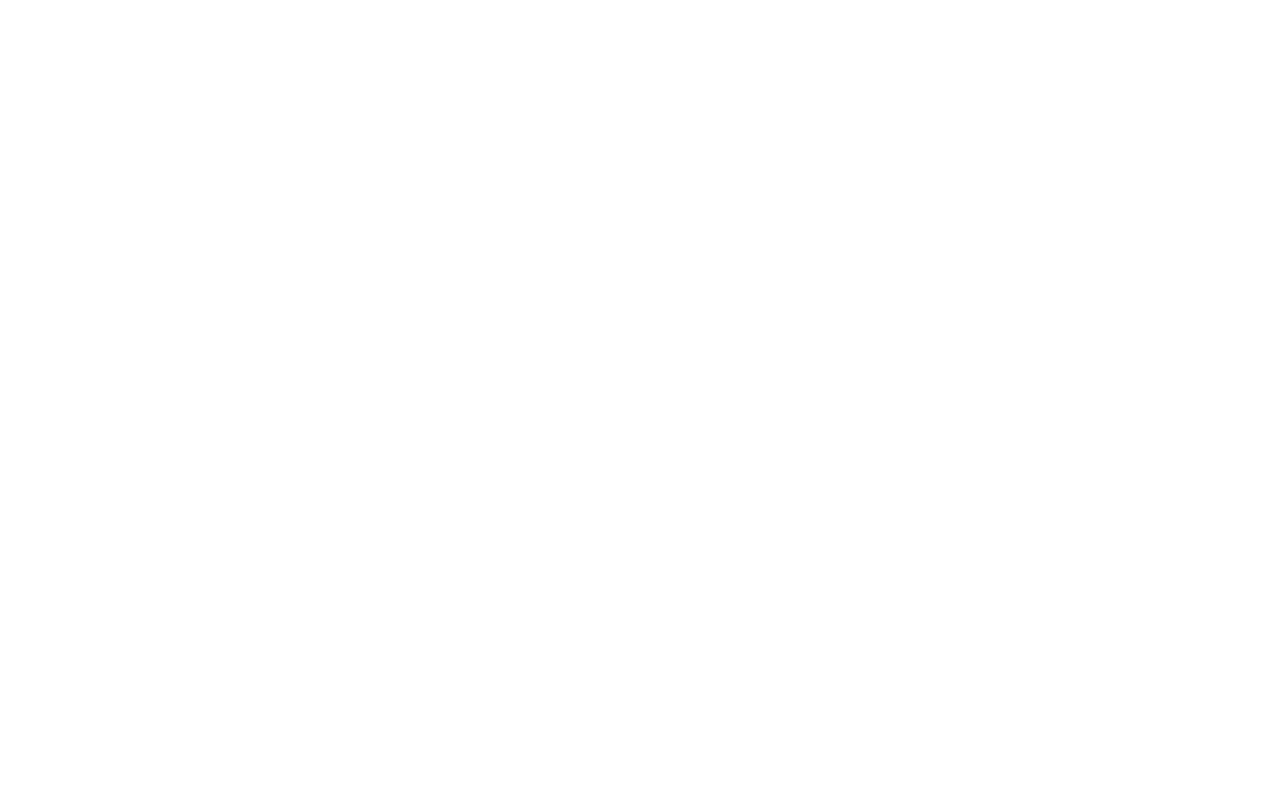
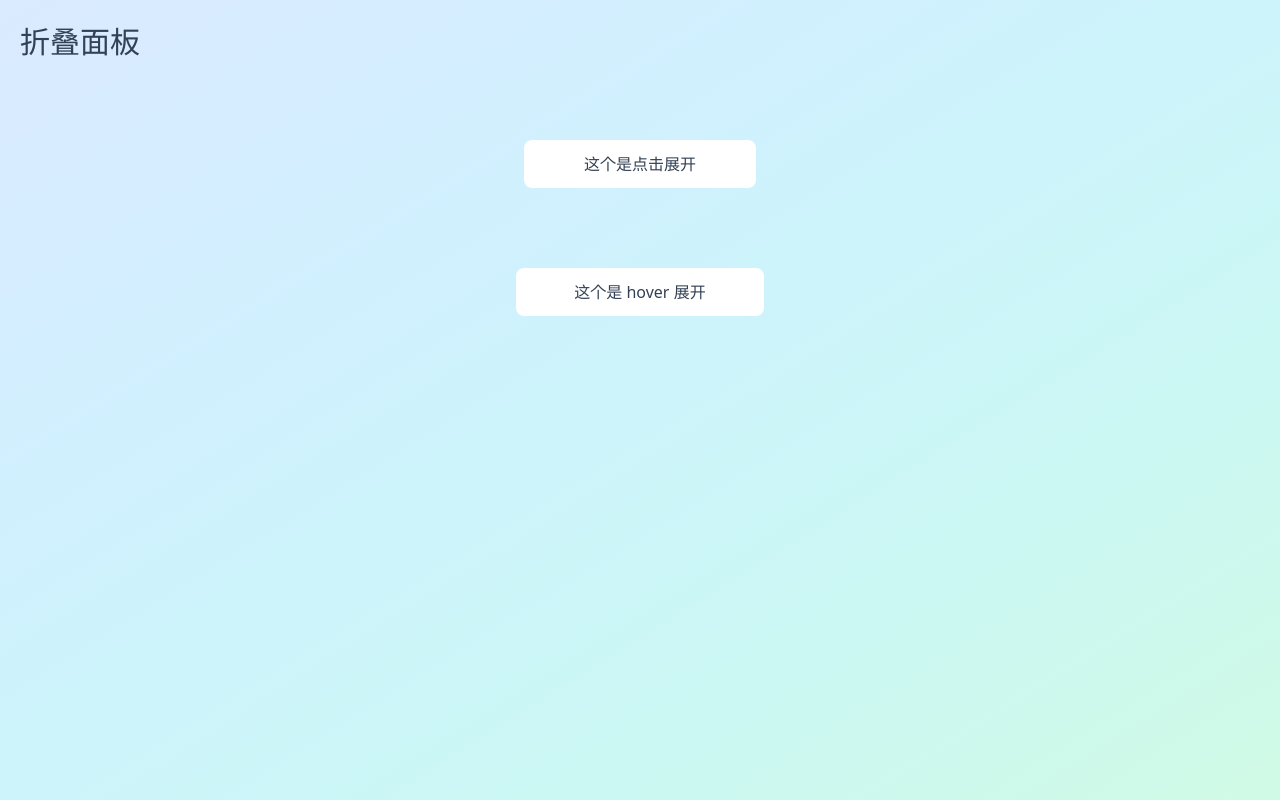
Before and after one commit to ec50n9/blog, a Nuxt app: page /ui-lab/collapse in a window 1280 px wide. Before the commit this address had no page. Built offline with nearby package versions, Linux system fonts and the light colour scheme.

Commit message:
feat: 增加折叠面板功能类

```diff
--- /dev/null
+++ b/pages/ui-lab/collapse.vue
@@ -0,0 +1,43 @@
+<script lang="ts" setup>
+const expanded = useState(() => false);
+const toggle = () => {
+  expanded.value = !expanded.value;
+};
+</script>
+
+<template>
+  <div
+    class="h-screen w-full bg-gradient-to-rb from-blue-1 to-emerald-1 of-auto"
+  >
+    <!-- 标题 -->
+    <h1 m="t-6 l-5" text="3xl">
+      <span view-transition-name="ui-collapse-title">折叠面板</span>
+    </h1>
+
+    <div m-5>
+      <!-- 点击展开 -->
+      <div class="w-fit mx-auto mt-20 rd-lg bg-white of-hidden" @click="toggle">
+        <div class="px-5 py-3 text-center">这个是点击展开</div>
+        <div :collapse="`~ ${expanded ? 'expanded' : ''}`">
+          <div class="of-hidden">
+            <!-- 实际内容 -->
+            <div class="h-20 p-3 bg-slate-1">哈哈哈，藏这都让你给找着了</div>
+          </div>
+        </div>
+      </div>
+
+      <!-- hover 展开 -->
+      <div class="group w-fit mx-auto mt-20 rd-lg bg-white of-hidden">
+        <div class="px-5 py-3 text-center">这个是 hover 展开</div>
+        <div
+          class="collapse group-hover:collapse-expanded"
+        >
+          <div class="of-hidden">
+            <!-- 实际内容 -->
+            <div class="h-20 p-3 bg-slate-1">得点一下其他地方我才能收起来</div>
+          </div>
+        </div>
+      </div>
+    </div>
+  </div>
+</template>
--- a/pages/ui-lab/index.vue
+++ b/pages/ui-lab/index.vue
@@ -7,6 +7,7 @@
     path: "/ui-lab/floating-label",
     name: "ui-floating-label-title",
   },
+  { title: "折叠面板", path: "/ui-lab/collapse", name: "ui-collapse-title" },
 ]);
 </script>
 
--- a/uno.config.ts
+++ b/uno.config.ts
@@ -85,5 +85,12 @@
     {
       kbd: "px-2 py-1.5 text-xs font-semibold text-gray-800 bg-gray-100 border border-gray-200 rounded-lg dark:bg-gray-600 dark:text-gray-100 dark:border-gray-500",
     },
+
+    // 折叠面板
+    {
+      collapse:
+        "grid grid-rows-[0fr] transition-[grid-template-cols] ease-in-out duration-250",
+      'collapse-expanded': "grid-rows-[1fr]",
+    },
   ],
 });
```
